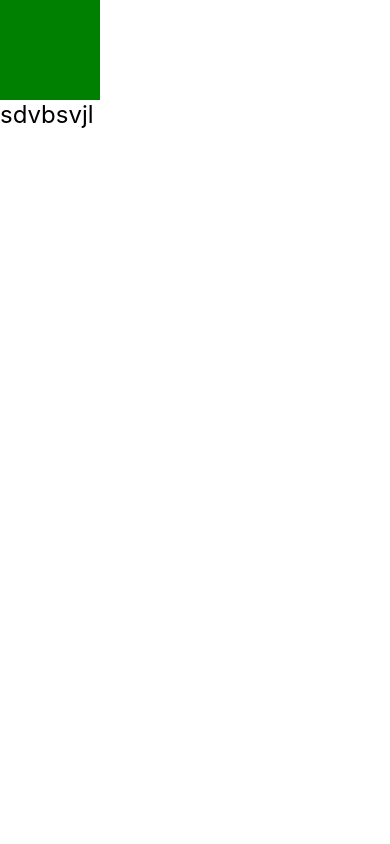
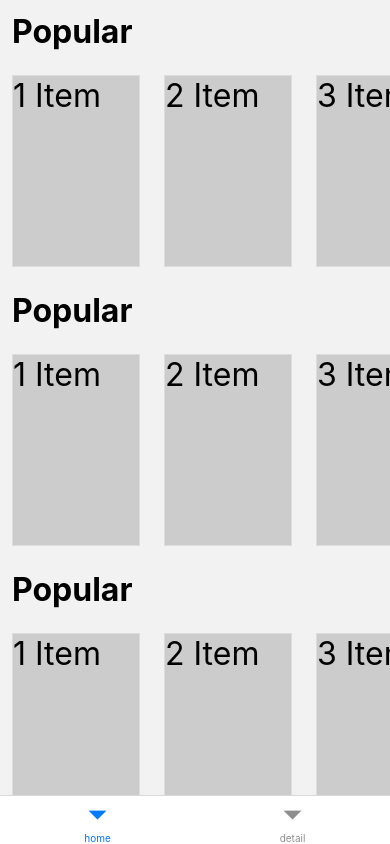
Before and after one commit to ChenLiangZhen/homework3, a React Native app: screen /home in a window 390 px wide. Built offline with nearby package versions, Linux system fonts and the light colour scheme.

Commit message:
flatlist

```diff
--- a/App.js
+++ b/App.js
@@ -2,27 +2,29 @@ import {StatusBar} from 'expo-status-bar';
 import {StyleSheet, Text, View} from 'react-native';
 import {createNativeStackNavigator} from "@react-navigation/native-stack";
 import {NavigationContainer} from "@react-navigation/native";
+import { createBottomTabNavigator } from '@react-navigation/bottom-tabs';
 import Home from "./src/screens/Home";
 import {SafeAreaProvider, SafeAreaView} from "react-native-safe-area-context";
+import BookDetail from "./src/screens/BookDetail";
 
-const Stack = createNativeStackNavigator()
+const Tab = createBottomTabNavigator();
 
 export default function App() {
     return (
-		<SafeAreaProvider>
-			<SafeAreaView>
+        // <SafeAreaProvider>
             <NavigationContainer>
                 <Content/>
             </NavigationContainer>
-			</SafeAreaView>
-		</SafeAreaProvider>
+        // </SafeAreaProvider>
+
     );
 }
 
 export const Content = () => {
-	return(
-			<Stack.Navigator>
-				<Stack.Screen name="home" component={Home} options={{ headerShown: false }}/>
-			</Stack.Navigator>
+    return (
+        <Tab.Navigator>
+            <Tab.Screen name="home" component={Home} options={{headerShown: false}}/>
+            <Tab.Screen name="detail" component={BookDetail} options={{headerShown: false}}/>
+        </Tab.Navigator>
     )
 }
--- a/package.json
+++ b/package.json
@@ -10,6 +10,7 @@
     "eject": "expo eject"
   },
   "dependencies": {
+    "@react-navigation/bottom-tabs": "^6.2.0",
     "@react-navigation/native": "^6.0.8",
     "@react-navigation/native-stack": "^6.5.0",
     "@types/react-native": "^0.67.1",
--- a/src/components/BaseComponents.js
+++ /dev/null
@@ -1,14 +0,0 @@
-import {View} from "react-native";
-
-export function BaseLayouts({children, ...props}){
-	return(
-		<View style={{
-			height: props.h,
-			width: props.w,
-			backgroundColor: props.bg,
-		}}>
-			{children}
-		</View>
-	)
-
-}
--- /dev/null
+++ b/src/components/BaseLayout.js
@@ -0,0 +1,36 @@
+import {View} from "react-native";
+import {SafeAreaView} from "react-native-safe-area-context";
+
+export function BaseContainer({children, ...props}) {
+    return (
+            <SafeAreaView style={{
+                flex: 1,
+                width: "100%",
+                ...props
+            }}>
+                {children}
+            </SafeAreaView>
+    )
+}
+
+export function HStack({children, ...props}) {
+    return (
+        <View style={{
+            flexDirection: "row",
+            ...props
+        }}>
+            {children}
+        </View>
+    )
+}
+
+export function VStack({children, ...props}) {
+    return (
+        <View style={{
+            flexDirection: "column",
+            ...props
+        }}>
+            {children}
+        </View>
+    )
+}
--- /dev/null
+++ b/src/components/TextLayout.js
@@ -0,0 +1,32 @@
+import {Text} from "react-native";
+
+export function TitleText({children}){
+    return(
+        <Text style={{
+            fontSize: 32,
+            fontWeight: "bold"
+        }}>
+            {children}
+        </Text>
+    )
+}
+
+export function ParagraphText({children}){
+    return(
+        <Text style={{
+            fontSize: 15
+        }}>
+            {children}
+        </Text>
+    )
+}
+
+export function NotionText({children}){
+    return(
+        <Text style={{
+            fontSize: 13
+        }}>
+            {children}
+        </Text>
+    )
+}
--- /dev/null
+++ b/src/screens/BookDetail.js
@@ -0,0 +1,9 @@
+const BookDetail = () => {
+    return(
+        <>
+
+        </>
+    )
+}
+
+export default BookDetail
--- a/src/screens/Home.js
+++ b/src/screens/Home.js
@@ -1,19 +1,111 @@
-import {Text} from "react-native";
-import {BaseLayouts} from "../components/BaseComponents";
+import React from 'react';
+import {SafeAreaView, View, FlatList, StyleSheet, Text, StatusBar, ScrollView} from 'react-native';
+import {TitleText} from "../components/TextLayout";
+import {BaseContainer, HStack} from "../components/BaseLayout";
+import ScrollViewBase from "react-native-web/dist/exports/ScrollView/ScrollViewBase";
 
-const Home = ({navigation}) => {
-	return(
-		<>
-			<BaseLayouts h={100} w={100} bg="green">
+const DATA = [
+    {
+        id: 'bd7acbea-c1b1-46c2-aed5-3ad53abb28ba',
+        title: '1 Item',
+    },
+    {
+        id: '3ac68afc-c605-48d3-a4f8-fbd91aa97f63',
+        title: '2 Item',
+    },
+    {
+        id: '58694a0f-3da1-471f-bd96-145571e29d72',
+        title: '3 Item',
+    },
+    {
+        id: '58694aer-3da1-471f-bd96-145571e29d72',
+        title: '4 Item',
+    },
+    {
+        id: '52494a0f-3da1-471f-bd96-145571e29d72',
+        title: '5 Item',
+    },
+];
 
-			</BaseLayouts>
+const Item = ({ title }) => (
+    <View style={{
+        height: 192,
+        width: 128,
+        margin: 12,
+        borderWidth: 1,
+        borderColor: "#ddd",
+        backgroundColor: "#ccc"
+    }}>
+        <Text style={styles.title}>{title}</Text>
+    </View>
+);
 
-			<Text style={{ fontSize: 24 }}>
-				sdvbsvjl
-			</Text>
-		</>
+const App = () => {
+    const renderItem = ({ item }) => (
+        <Item title={item.title} />
+    );
 
-	)
+    return (
+        <BaseContainer>
+            <ScrollView>
+                <HStack padding={12}>
+                    <TitleText>Popular</TitleText>
+                </HStack>
+
+                <HStack>
+                    <FlatList
+                        horizontal={true}
+                        data={DATA}
+                        renderItem={renderItem}
+                        keyExtractor={item => item.id}
+                    />
+                </HStack>
+
+
+                <HStack padding={12}>
+                    <TitleText>Popular</TitleText>
+                </HStack>
+
+                <HStack>
+                    <FlatList
+                        horizontal={true}
+                        data={DATA}
+                        renderItem={renderItem}
+                        keyExtractor={item => item.id}
+                    />
+                </HStack>
+
+                <HStack padding={12}>
+                    <TitleText>Popular</TitleText>
+                </HStack>
+
+                <HStack>
+                    <FlatList
+                        horizontal={true}
+                        data={DATA}
+                        renderItem={renderItem}
+                        keyExtractor={item => item.id}
+                    />
+                </HStack>
+            </ScrollView>
+        </BaseContainer>
+    );
 }
 
-export default Home
+const styles = StyleSheet.create({
+    container: {
+        flex: 1,
+        marginTop: StatusBar.currentHeight || 0,
+    },
+    item: {
+        backgroundColor: '#f9c2ff',
+        padding: 20,
+        marginVertical: 8,
+        marginHorizontal: 16,
+    },
+    title: {
+        fontSize: 32,
+    },
+});
+
+export default App;
```
Also changed, not shown: 1 other file (tests, documents, lock files or other folders). Lines whose indentation alone changed are shown as unchanged.
